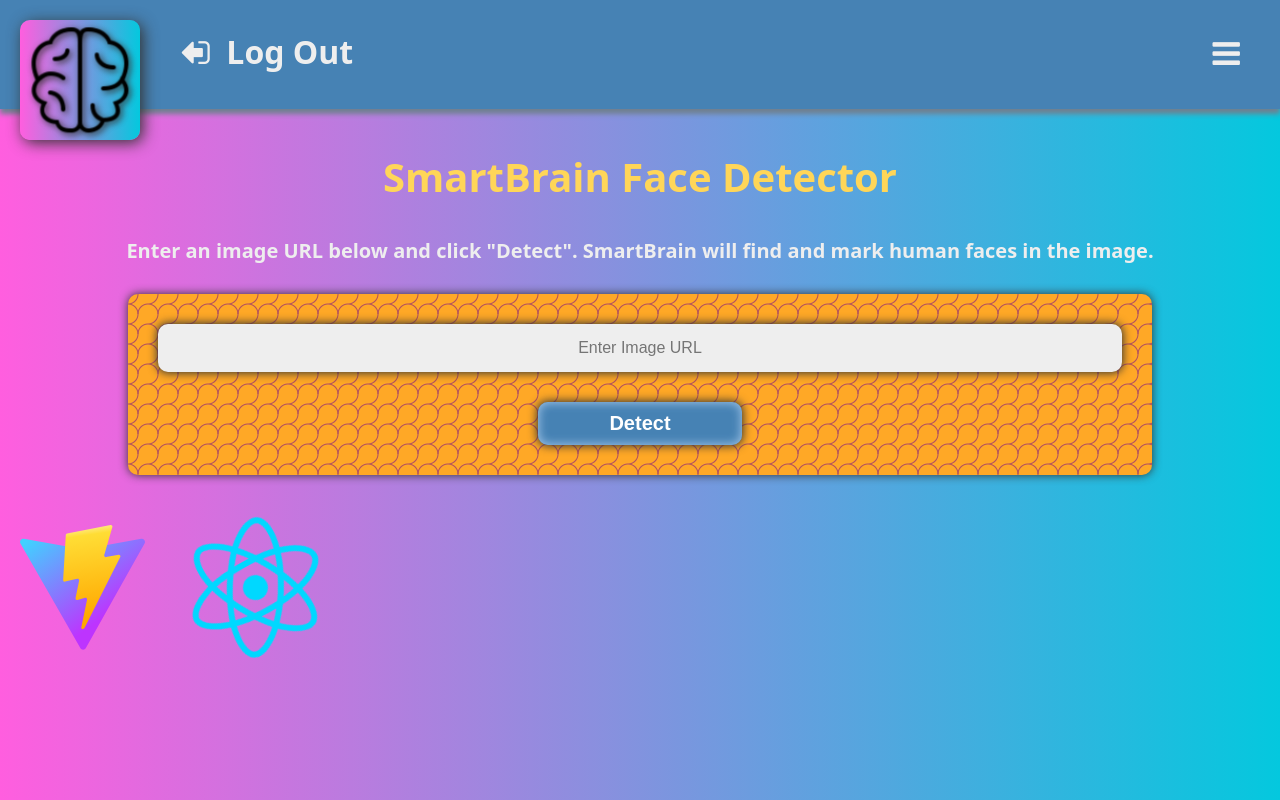
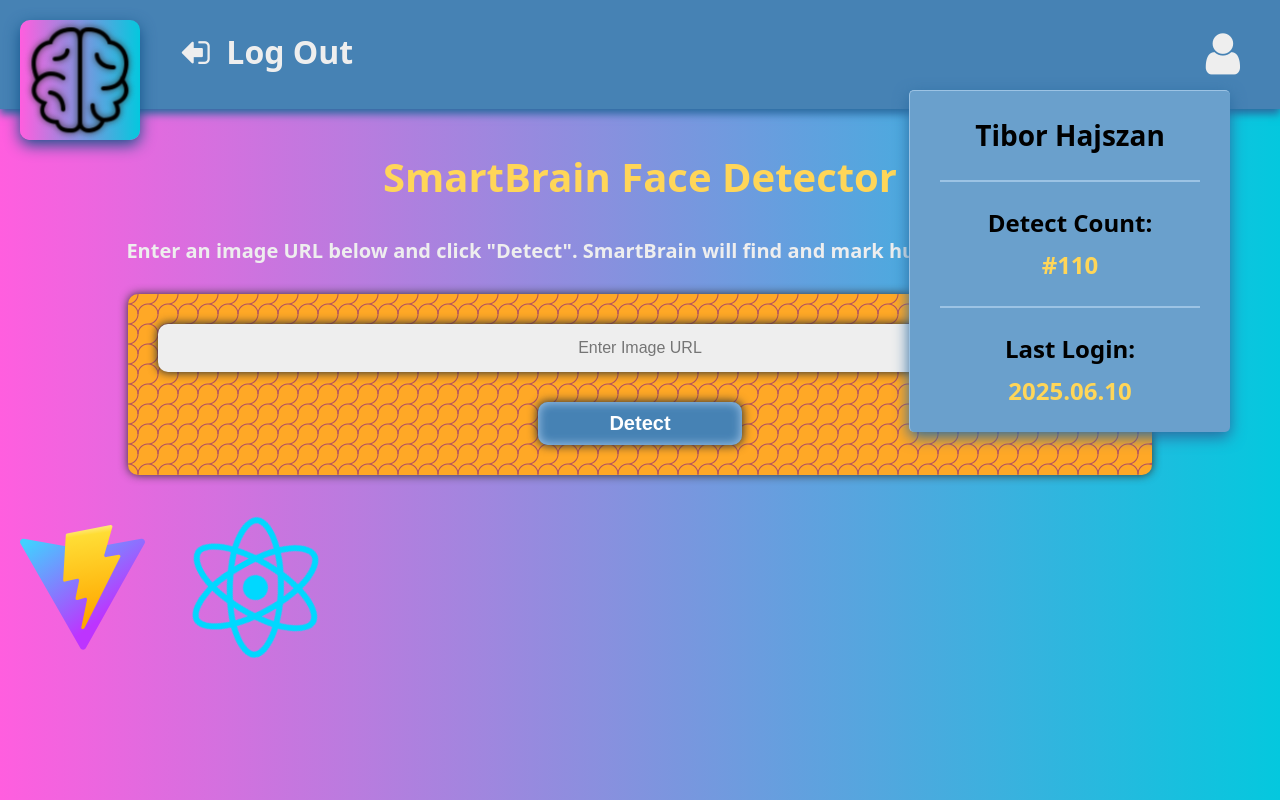
Before and after one commit to tiborhajszan/smartbrain, a React (Vite) app: page / in a window 1280 px wide. Both pictures are taken after a click on the icon 1226 px from the left and 54 px from the top of the page. Built offline with nearby package versions, Linux system fonts and the light colour scheme.

Commit message:
2025-06-11

```diff
--- a/src/components/header/Logo.css
+++ b/src/components/header/Logo.css
@@ -10,7 +10,7 @@
   left: 20px;
   width: 100px;
   height: 100px;
-  box-shadow: 3px 3px 15px #333;
+  box-shadow: 0 5px 15px #12538a;
   border-radius: 10px;
   padding: 10px;
   background: linear-gradient(to right, #ff5edf 0%, #04c8de 100%);
@@ -20,6 +20,6 @@
 .logo-tilt > img {
   width: 100px;
   height: 100px;
-  filter: drop-shadow(2px 2px 3px #333);
+  filter: drop-shadow(0 0 3px #333);
   transform: translateZ(25px);
 }
--- a/src/components/header/Logo.jsx
+++ b/src/components/header/Logo.jsx
@@ -4,21 +4,16 @@
 //  Final Project | SmartBrain | Logo Component Logic
 //######################################################################################################################
 
-import React from "react";
 import Tilt from "react-parallax-tilt";
 import logoImg from "../../assets/icons8-brain-100.png";
 import "./Logo.css";
 
 // logo component renderer #############################################################################################
 
-function Logo() {
+export default function Logo() {
   return (
-    <Tilt className="logo-tilt" tiltMaxAngleX={30} tiltMaxAngleY={30} perspective={500}>
+    <Tilt className="logo-tilt" tiltMaxAngleX={30} tiltMaxAngleY={30} perspective={500} tiltReverse={true}>
       <img src={logoImg} alt="brain" />
     </Tilt>
   );
 };
-
-// exports #############################################################################################################
-
-export default Logo;
--- a/src/components/header/NavBar.css
+++ b/src/components/header/NavBar.css
@@ -8,28 +8,33 @@
   position: sticky;
   top: 0;
   margin-bottom: 40px;
-  box-shadow: 0 5px 5px #708090;
+  box-shadow: 0 5px 8px #2b6ba0;
   padding: 30px 0 36px;
   background-color: steelblue;
-  font-size: 32px;
 }
 
 .nav-bar > a {
   margin-left: 180px;
   color: #eee;
+  font-size: 32px;
   font-weight: 700;
   text-decoration: none;
 }
 
 .nav-bar > i {
   position: absolute;
-  top: 38px;
+  top: 30px;
   right: 40px;
   color: #eee;
+  font-size: 48px;
   cursor: pointer;
 }
 
 .nav-bar > a:hover,
 .nav-bar > i:hover {
-  color: #b0c4de;
+  color: #9cc3e4;
 }
+.nav-bar > a:active,
+.nav-bar > i:active {
+  color: #ffd658;
+}
--- a/src/components/header/NavBar.jsx
+++ b/src/components/header/NavBar.jsx
@@ -4,22 +4,43 @@
 //  Final Project | SmartBrain | Navigation Bar Component Logic
 //######################################################################################################################
 
-import React from "react";
+import { useRef, useState, useEffect } from "react";
 import Logo from "./Logo.jsx";
+import Profile from "./Profile.jsx";
 import "./NavBar.css";
 
 // navigation bar component renderer ###################################################################################
 
-function NavBar() {
+export default function NavBar() {
+
+  // reference and state -----------------------------------------------------------------------------------------------
+
+  const refIcon = useRef(null);
+  const refProfile = useRef(null);
+  const [isOpen, setIsOpen] = useState(false);
+  const toggleProfile = () => setIsOpen(!isOpen);
+
+  // effect ------------------------------------------------------------------------------------------------------------
+
+  useEffect(() => {
+    const handleClickOutside = (event) => {
+      if (!refIcon.current.contains(event.target)
+      && !refProfile.current.contains(event.target)) {
+        setIsOpen(false);
+      };
+    };
+    document.addEventListener("mousedown", handleClickOutside);
+    return () => {document.removeEventListener("mousedown", handleClickOutside);};
+  });
+
+  // render ------------------------------------------------------------------------------------------------------------
+
   return (
     <div className="nav-bar">
       <Logo />
       <a href="#" target="_self"><i className="fa fa-sign-out fa-flip-horizontal"></i>&nbsp;&nbsp;Log Out</a>
-      <i className="fa fa-navicon"></i>
+      <i ref={refIcon} className="fa fa-user" onClick={toggleProfile}></i>
+      <Profile ref={refProfile} profileOpen={isOpen} />
     </div>
   );
 };
-
-// exports #############################################################################################################
-
-export default NavBar;
--- /dev/null
+++ b/src/components/header/Profile.css
@@ -0,0 +1,49 @@
+/*######################################################################################################################
+##  Zero To Mastery Academy
+##  Complete Web Developer in 2025: Zero to Mastery
+##  Final Project | SmartBrain | Profile Component Styles
+######################################################################################################################*/
+
+.nav-menu {
+  position: absolute;
+  top: 90px;
+  right: 50px;
+  min-width: 260px;
+  box-shadow: 0 5px 15px #2b6ba0;
+  border-top: 1px solid #9cc3e4;
+  border-left: 1px solid #9cc3e4;
+  border-radius: 5px;
+  padding: 10px 30px;
+  background-color: #6aa0cc;
+  transition: opacity 0.3s ease-in-out;
+}
+.nav-menu.open {
+  opacity: 1;
+}
+.nav-menu.close {
+  opacity: 0;
+}
+
+.nav-menu > hr {
+    height: 2px;
+    margin: 10px 0;
+    border: none;
+    background-color: #9cc3e4;
+}
+
+.nav-menu > p {
+  padding: 10px 0;
+  color: black;
+  text-align: center;
+  line-height: 1.75;
+  font-size: 24px;
+  font-weight: 600;
+}
+.nav-menu > p:first-child {
+  font-size: 28px;
+  font-weight: 700;
+}
+.nav-menu > p > span {
+  color: #ffd658;
+  font-weight: 700;
+}
--- /dev/null
+++ b/src/components/header/Profile.jsx
@@ -0,0 +1,25 @@
+//######################################################################################################################
+//  Zero To Mastery Academy
+//  Complete Web Developer in 2025: Zero to Mastery
+//  Final Project | SmartBrain | Profile Component Logic
+//######################################################################################################################
+
+import "./Profile.css";
+
+// Profile component renderer ##########################################################################################
+
+function Profile(props) {
+  return (
+    <div ref={props.ref} className={`nav-menu ${props.profileOpen ? "open" : "close"}`}>
+      <p>Tibor Hajszan</p>
+      <hr />
+      <p>Detect Count:<br /><span>#110</span></p>
+      <hr />
+      <p>Last Login:<br /><span>2025.06.10</span></p>
+    </div>
+  );
+};
+
+// exports #############################################################################################################
+
+export default Profile;
```
Also changed, not shown: timestamps.txt.
